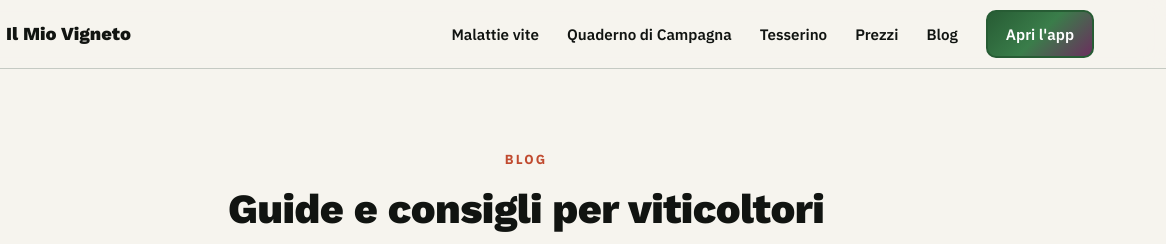
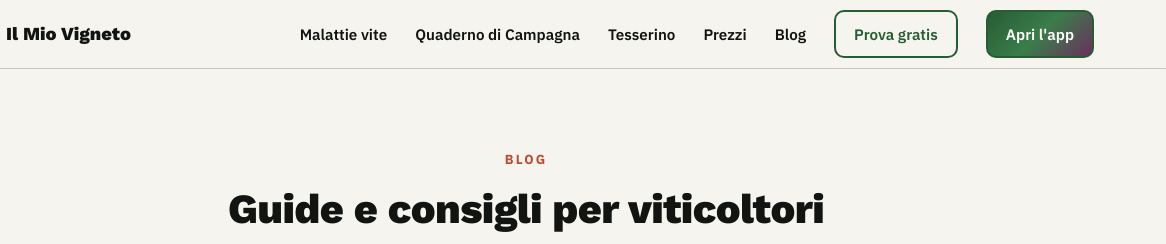
Before and after one commit to luciano0871ls-wq/vigneto-sito1, a plain HTML site: page blog.html in a window 1280 px wide. Shown: the top 244 px of the page, 114-1280 px from the left. Drawn offline with nearby package versions, Linux system fonts and the light colour scheme.

Commit message:
Update blog.html

```diff
--- a/blog.html
+++ b/blog.html
@@ -23,7 +23,8 @@
       <a href="tesserino-fitosanitario.html">Tesserino</a>
       <a href="prezzi.html">Prezzi</a>
       <a href="blog.html">Blog</a>
-      <a href="https://app-vigna.vercel.app" class="btn-header">Apri l'app</a>
+     <a href="https://app-vigna.vercel.app" class="btn-header-outline">Prova gratis</a>
+<a href="https://app-vigna.vercel.app" class="btn-header">Apri l'app</a>
     </nav>
   </div>
 </header>
```
